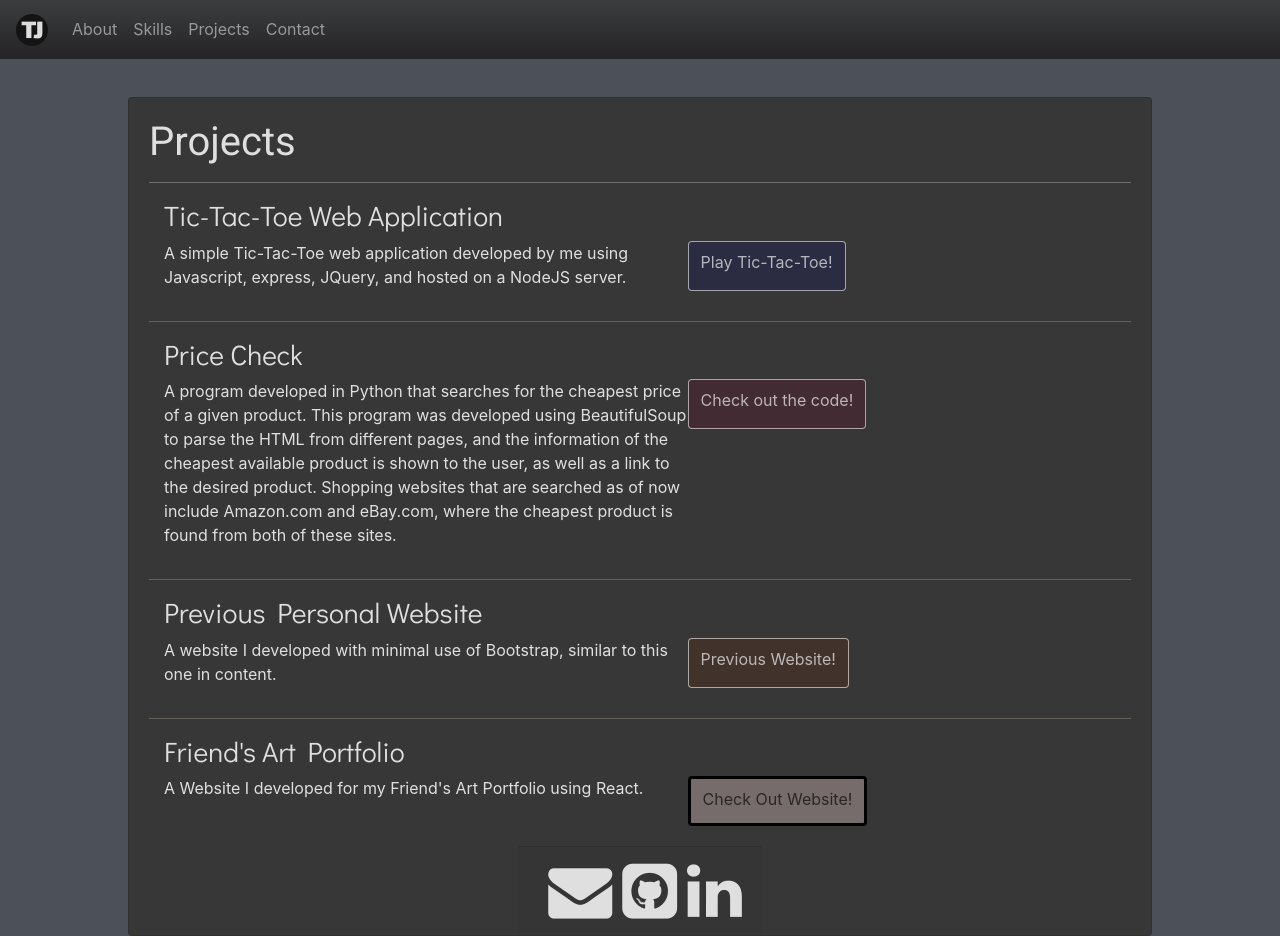
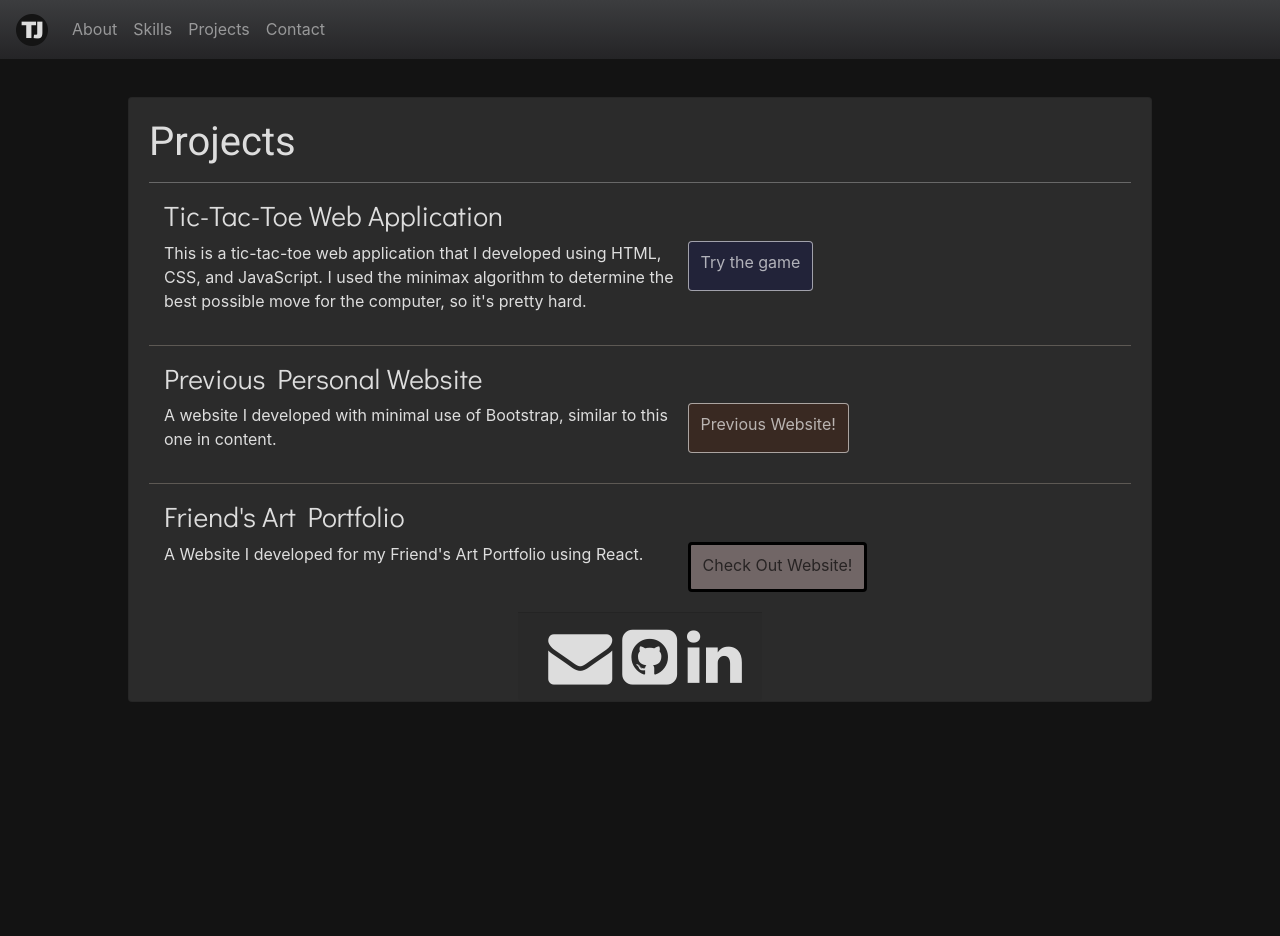
Before and after one commit to ThomasJuric/Personal_Website, a React (Create React App) app: page /projects in a window 1280 px wide. After the commit the page ends 800 px from the top, so only its background shows below. Built offline with nearby package versions, Linux system fonts and the light colour scheme.

Commit message:
Updated projects

```diff
--- a/src/Website/About.js
+++ b/src/Website/About.js
@@ -6,7 +6,7 @@ const About = (props) => {
 
   return (
     <div>
-      <Navbar bg="dark" variant = "dark">
+      <Navbar  bg="dark" variant = "dark">
       <Navbar.Brand><img src = {Logo} alt = "Logo"/></Navbar.Brand>
       <Nav className="mr-auto">
         <Nav.Link href="/">About</Nav.Link>
--- a/src/Website/Projects.js
+++ b/src/Website/Projects.js
@@ -26,16 +26,15 @@ const Projects = (props) => {
                 <Col>
                   <h3>Tic-Tac-Toe Web Application</h3>
                   <p className = "projectDesc">
-                    A simple Tic-Tac-Toe web application developed by me using
-                    Javascript, express, JQuery, and hosted on a NodeJS server.
+                    This is a tic-tac-toe web application that I developed using HTML, CSS, and JavaScript. I used the minimax algorithm to determine the best possible move for the computer, so it's pretty hard.
                   </p>
-                  <Button className = "buttonForGame text-center" href ="https://my-tic-tac-toe-web-app.herokuapp.com/" display = "block">
-                    <span className = "textInButton">Play Tic-Tac-Toe!</span>
+                  <Button className = "buttonForGame text-center" href ="https://tic-tac-thomas.netlify.app/" display = "block">
+                    <span className = "textInButton">Try the game</span>
                   </Button>
                 </Col>
               </Container>
             </Row>
-            <hr className = "underlineProj"></hr>
+            {/* <hr className = "underlineProj"></hr>
             <Row>
               <Container>
                 <Col>
@@ -54,7 +53,7 @@ const Projects = (props) => {
                   </Button>
                 </Col>
               </Container>
-            </Row>
+            </Row> */}
             <hr className = "underlineProj"></hr>
             <Row>
               <Container>
--- a/src/Website/style.css
+++ b/src/Website/style.css
@@ -6,7 +6,7 @@
     text-align: center;
 }
 body {
-    background-color: #4c5058;
+    background-color: #000000ec;
 }
 a {
     color:inherit;
@@ -16,7 +16,7 @@ a {
     font-size: 15px;
 }
 .card {
-    background-color: #363636ee;
+    background-color: #2e2e2eee;
     color: rgba(255, 255, 255, 0.842);
     width: 80%;
     display: flex;
```
